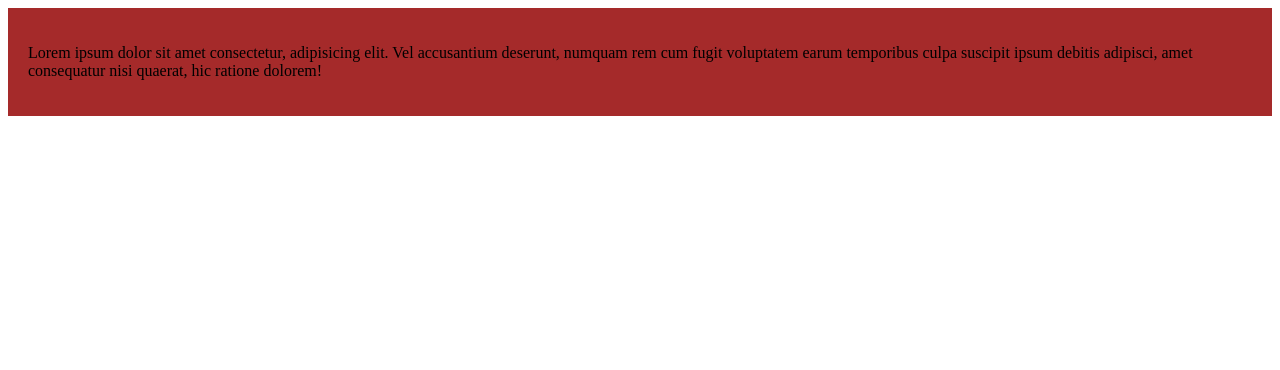
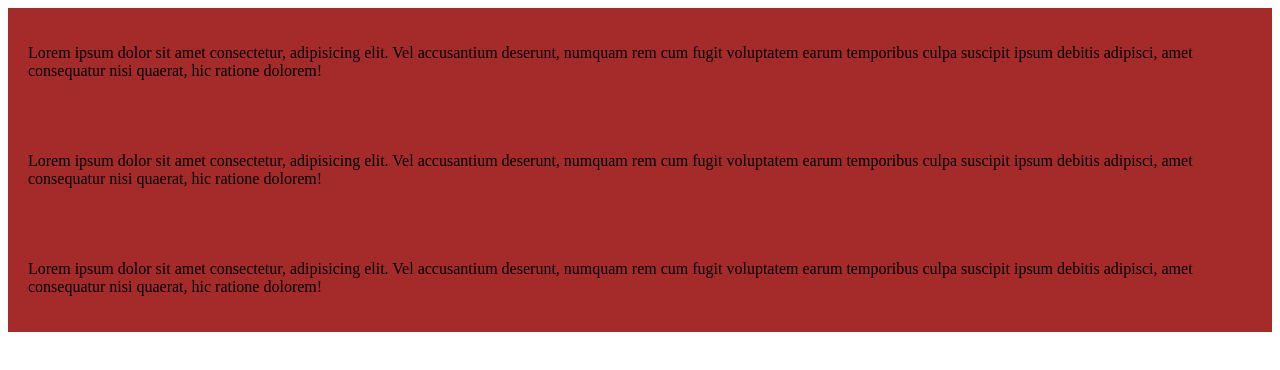
Before and after one commit to meskatabusayed/Programming-Point, a plain HTML site: page index.html in a window 1280 px wide. Drawn offline with Linux system fonts and the light colour scheme.

Commit message:
added the second blog

```diff
--- a/index.html
+++ b/index.html
@@ -12,5 +12,15 @@
 
         </p>
     </div>
+    <div>
+        <p>Lorem ipsum dolor sit amet consectetur, adipisicing elit. Vel accusantium deserunt, numquam rem cum fugit voluptatem earum temporibus culpa suscipit ipsum debitis adipisci, amet consequatur nisi quaerat, hic ratione dolorem!
+
+        </p>
+    </div>
+    <div>
+        <p>Lorem ipsum dolor sit amet consectetur, adipisicing elit. Vel accusantium deserunt, numquam rem cum fugit voluptatem earum temporibus culpa suscipit ipsum debitis adipisci, amet consequatur nisi quaerat, hic ratione dolorem!
+
+        </p>
+    </div>
 </body>
 </html>
```
